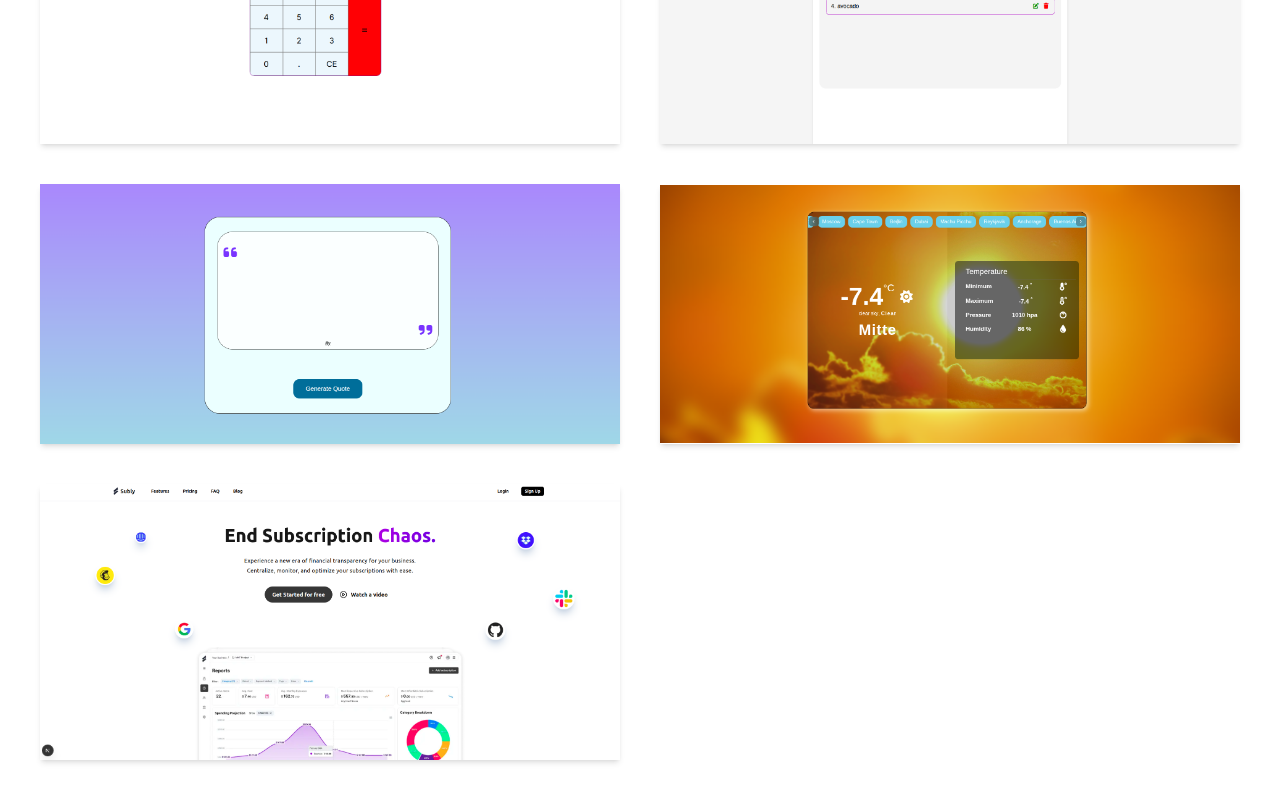
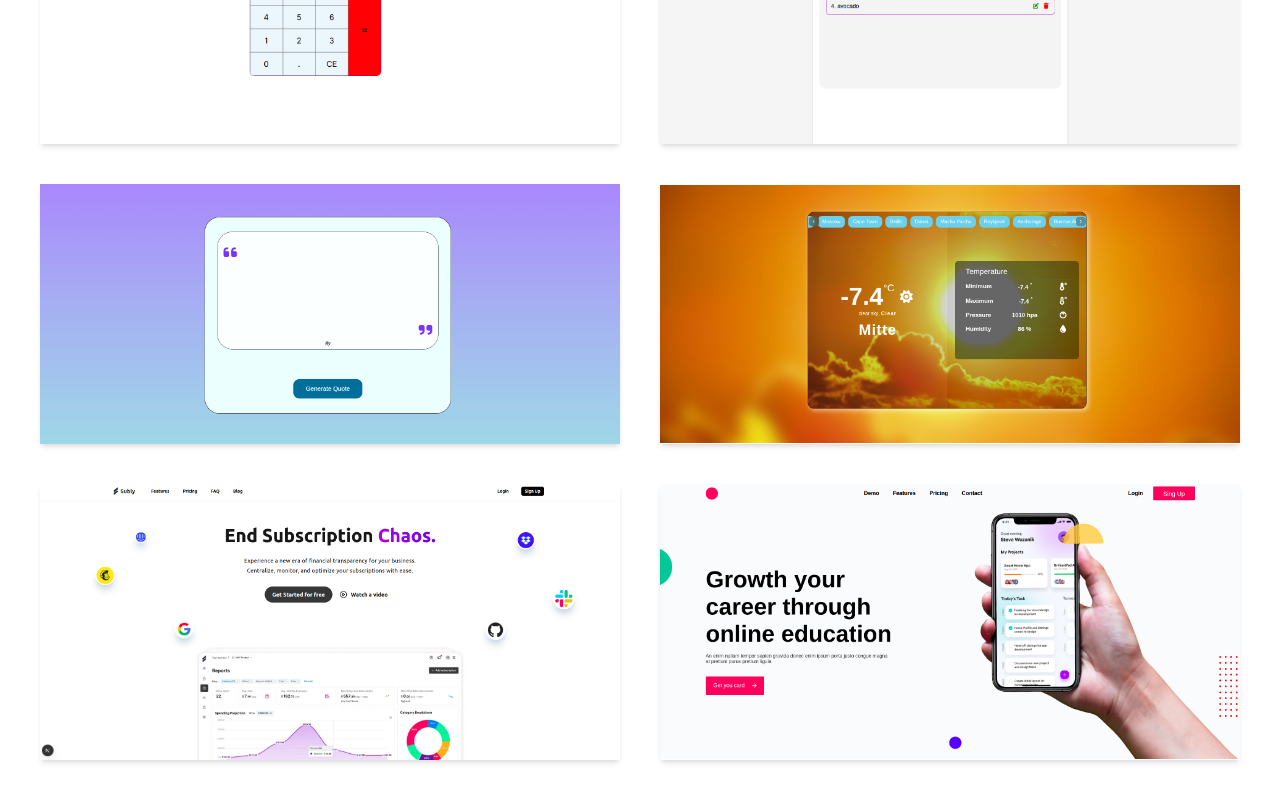
Before and after one commit to jasminderslabs/portfolio, a React (Create React App) app: page / in a window 1280 px wide. Shown: the part 989-1789 px from the top of the page. Built offline with nearby package versions, Linux system fonts and the light colour scheme.

Commit message:
Assignment 8: Landing page

```diff
--- a/src/components/showProjects.jsx
+++ b/src/components/showProjects.jsx
@@ -11,7 +11,8 @@ const Projects = () => {
         'Grocery List App',
         'Quote Generator',
         'Weather App',
-        'Subly'
+        'Subly',
+        'Landing Page',
     ];
     const [currentCourseSelected, setCurrentCourseSelected] = useState('');
     const [showOverlay, setOverlay] = useState(null)
--- a/src/portfolioImages.js
+++ b/src/portfolioImages.js
@@ -34,4 +34,9 @@ export const portfolioImages = [
     alt: "subly-project-image",
     link: "https://workdrive.zoho.com/folder/i74vj63e131775bb3453a9a9025103a433e17",
   },
+  {
+    src: "/portfolioProject8.png",
+    alt: "landing-project-image",
+    link: "https://workdrive.zoho.com/folder/i74vjac27afac2f75476fb6f8e4f11c139ec5",
+  },
 ];
```
Also changed, not shown: public/portfolioProject8.png (added).
